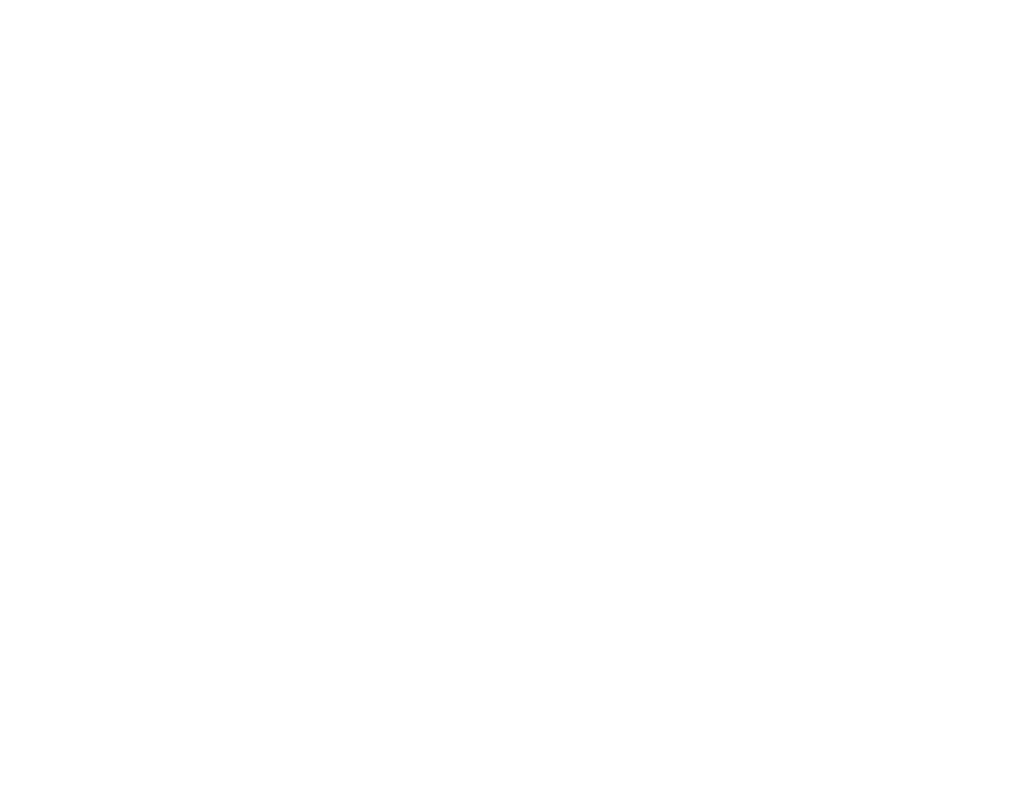
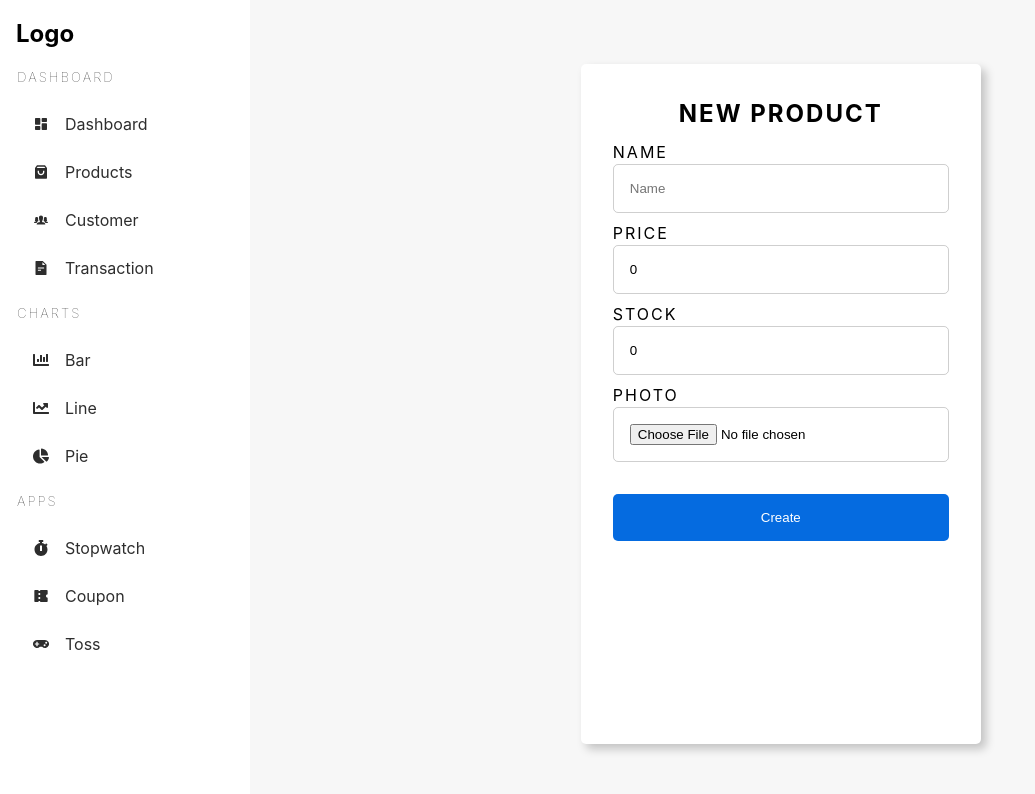
Before and after one commit to Jyotiraditya24/Dashboard, a React (Vite) app: page /admin/product/1 in a window 1280 px wide. Before the commit this address had no page. Shown: the top 794 px of the page, without its empty margins (0-1035 px from the left). Built offline with nearby package versions, Linux system fonts and the light colour scheme.

Commit message:
Add new product done

```diff
--- a/src/App.tsx
+++ b/src/App.tsx
@@ -1,11 +1,14 @@
 import { BrowserRouter as Router, Routes, Route } from "react-router-dom";
 import { lazy, Suspense } from "react";
 import Loader from "./components/Loader";
+import ProductManagement from "./pages/management/ProductManagement";
+import TransactionManagement from "./pages/management/TransactionManagement";
 
 const Dashboard = lazy(() => import("./pages/Dashboard"));
 const Products = lazy(() => import("./pages/Products"));
 const Transaction = lazy(() => import("./pages/Transaction"));
 const Customers = lazy(() => import("./pages/Customers"));
+const NewProduct = lazy(() => import("./pages/management/NewProduct"));
 
 const App = () => {
   return (
@@ -17,6 +20,13 @@
           <Route path="/admin/transaction" element={<Transaction />}></Route>
           <Route path="/admin/customers" element={<Customers />}></Route>
           {/* CHARTS */}
+
+          {/* APPS */}
+
+          {/* MANAGEMENT */}
+          <Route path="/admin/product/new" element={<NewProduct />} />
+          <Route path="/admin/product/:id" element={<ProductManagement/>} />
+          <Route path="admin/transaction/:id" element={<TransactionManagement />} />
         </Routes>
       </Suspense>
     </Router>
--- /dev/null
+++ b/src/pages/management/NewProduct.tsx
@@ -0,0 +1,13 @@
+import Sidebar from "../../components/Sidebar";
+const NewProduct = () => {
+  return (
+    <div className="adminContainer">
+      <Sidebar />
+      <main className="product-management">
+
+      </main>
+    </div>
+  );
+};
+
+export default NewProduct;
--- /dev/null
+++ b/src/pages/management/ProductManagement.tsx
@@ -0,0 +1,100 @@
+import * as React from "react";
+import { useState } from "react";
+import Sidebar from "../../components/Sidebar";
+
+const ProductManagement = () => {
+  const [product, setProduct] = useState<{
+    name: string;
+    price: number;
+    stock: number;
+  }>({ name: "", price: 0, stock: 0 });
+
+  const [photo, setPhoto] = useState<string>("");
+
+  const handleChange = (e: React.ChangeEvent<HTMLInputElement>) => {
+    const { name, value } = e.target;
+    setProduct({ ...product, [name]: value });
+  };
+
+  const handleSubmit = (e: React.FormEvent<HTMLFormElement>) => {
+    e.preventDefault();
+    console.log(product); // Do whatever you want with the product data
+  };
+
+  const handleImageChange = (e: React.ChangeEvent<HTMLInputElement>) => {
+    const file: File | undefined = e.target.files?.[0];
+    const reader: FileReader = new FileReader();
+    if (file) {
+      reader.readAsDataURL(file);
+      reader.onloadend = ()=>{
+        if(typeof reader.result === "string"){
+            setPhoto(reader.result)
+        }
+      }
+    }
+  };
+
+  return (
+    <div className="adminContainer">
+      <Sidebar />
+      <main className="product-management">
+        <article>
+          <form onSubmit={handleSubmit}>
+            <h2>New Product</h2>
+            <div>
+              <label htmlFor="name">Name</label>
+              <input
+                required
+                type="text"
+                id="name"
+                placeholder="Name"
+                name="name"
+                value={product.name}
+                onChange={handleChange}
+              />
+            </div>
+            <div>
+              <label htmlFor="price">Price</label>
+              <input
+                required
+                type="number"
+                id="price"
+                placeholder="Price"
+                name="price"
+                value={product.price}
+                onChange={handleChange}
+              />
+            </div>
+            <div>
+              <label htmlFor="stock">Stock</label>
+              <input
+                required
+                type="number"
+                id="stock"
+                placeholder="Stock"
+                name="stock"
+                value={product.stock}
+                onChange={handleChange}
+              />
+            </div>
+            <div>
+              <label htmlFor="photo">Photo</label>
+              <input
+                required
+                type="file"
+                id="photo"
+                placeholder="Photo URL"
+                name="photo"
+                onChange={handleImageChange}
+              />
+            </div>
+            {photo && <img src={photo} alt="New Image"></img>}
+            <button type="submit">Create</button>
+          </form>
+        </article>
+      </main>
+    </div>
+  );
+};
+
+export default ProductManagement;
--- /dev/null
+++ b/src/pages/management/TransactionManagement.tsx
@@ -0,0 +1,12 @@
+import Sidebar from "../../components/Sidebar";
+
+const TransactionManagement = () => {
+  return (
+    <div className="adminContainer">
+      <Sidebar />
+      <main className="product-management"></main>
+    </div>
+  );
+};
+
+export default TransactionManagement;
--- a/src/styles/_products.scss
+++ b/src/styles/_products.scss
@@ -18,3 +18,49 @@
         opacity: 0.8;
     }
 }
+.product-management{
+    @include flex(row,center,unset);
+    padding: 4rem;
+    >article {
+        height: 85vh;
+        padding: 2rem;
+        width: 100%;
+        max-width: 400px;
+        background-color: white;
+        border-radius: 5px;
+        box-shadow: 5px 5px 10px rgba(0,0,0,0.216);
+        > form {
+            @include flex(column,unset,center,2rem);
+            text-transform: uppercase;
+            letter-spacing: 2px;
+            >img {
+                @include square(5rem);
+                object-fit: cover;
+                border-radius: 5px;
+            }
+            >div{
+                width: 100%;
+                position: relative;
+                >label{
+                    position: absolute;
+                    left: 0;
+                    top: -1.5rem;
+                }
+                >input{
+                    padding: 1rem;
+                    @include inputStyle(100%,1rem,unset,1px solid rgba(13, 13, 13, 0.196));
+                    border-radius: 5px;
+                }
+            }
+            > button{
+                padding: 1rem;
+                border:none;
+                background-color: rgb(5,107,224);
+                color: white;
+                width: 100%;
+                border-radius: 5px;
+                cursor: pointer;
+            }
+        }
+    }
+}
```
